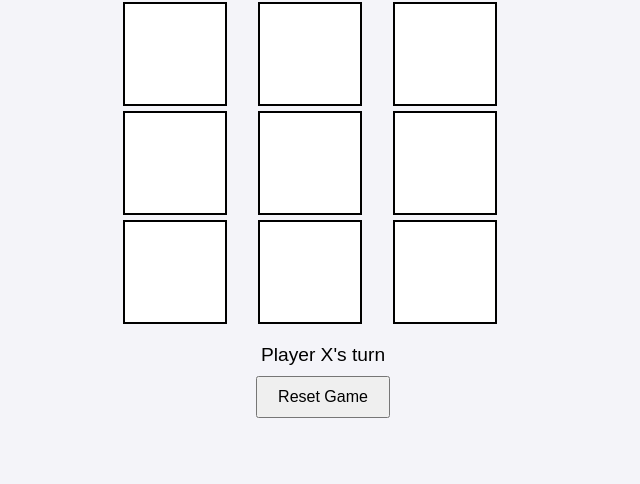
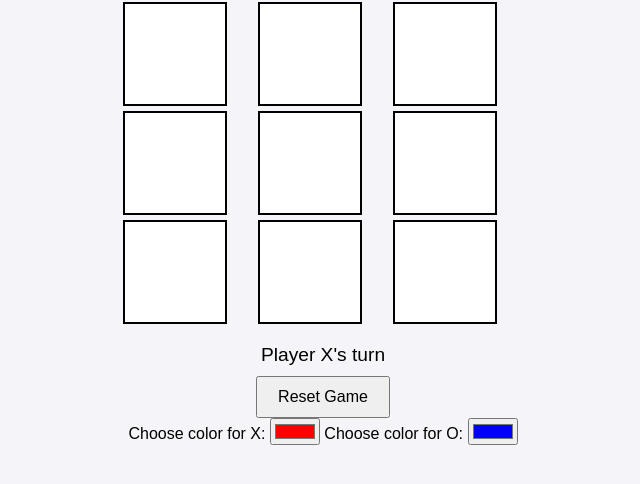
Before and after one commit to acantelo35/Tik.Tack.Toe, a plain HTML site: page index.html in a window 1280 px wide. Shown: the part 98-582 px from the top of the page, without its empty margins (317-957 px from the left). Drawn offline with Linux system fonts and the light colour scheme.

Commit message:
Update index.html

```diff
--- a/index.html
+++ b/index.html
@@ -24,6 +24,13 @@
       <p id="status">Player X's turn</p>
       <button id="reset">Reset Game</button>
     </div>
+    <div class="color-settings">
+      <label for="xColor">Choose color for X:</label>
+      <input type="color" id="xColor" value="#ff0000">
+
+      <label for="oColor">Choose color for O:</label>
+      <input type="color" id="oColor" value="#0000ff">
+    </div>
   </div>
   <script src="js/script.js"></script>
 </body>
```
